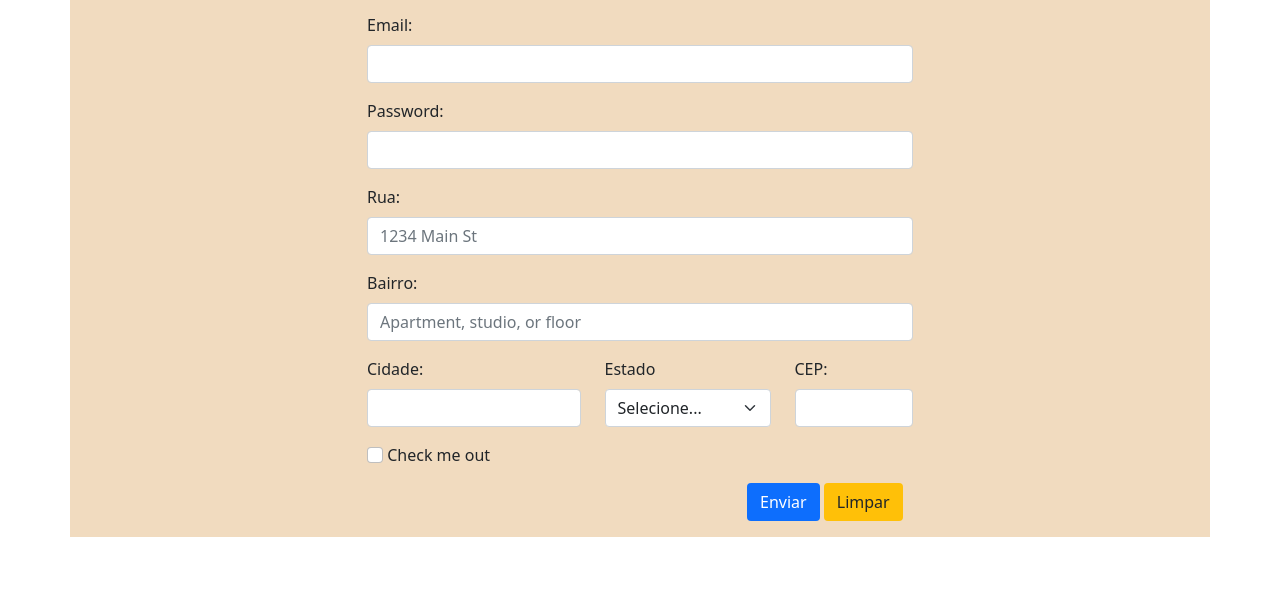
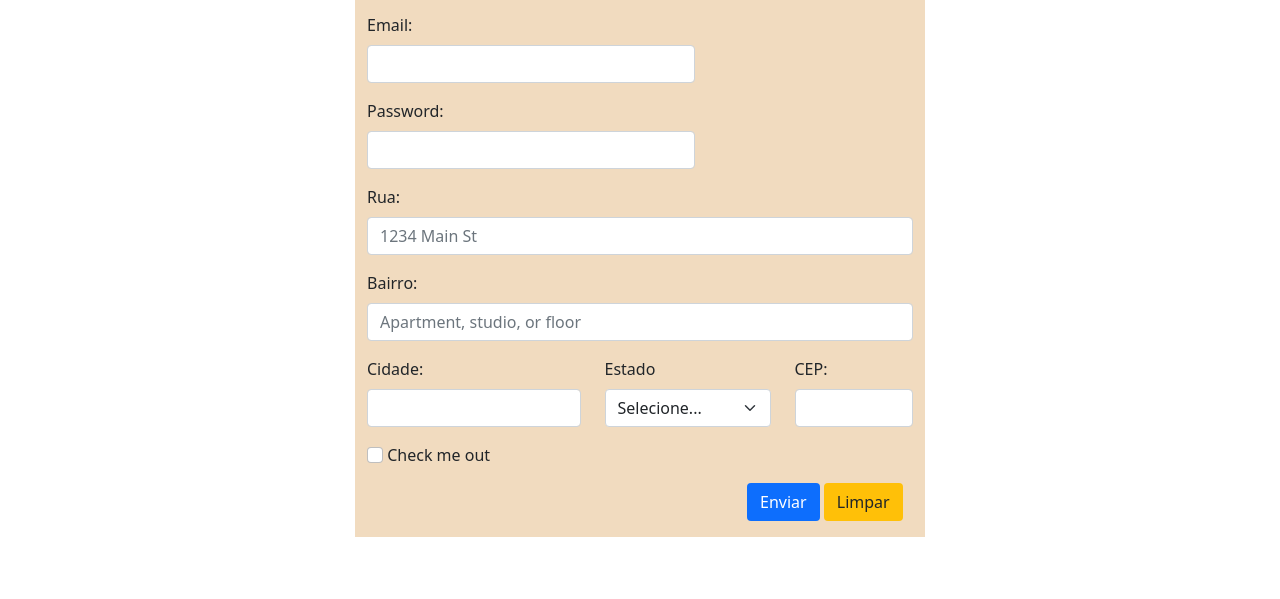
Before and after one commit to Nilson-Rodrigues/desenvolvimento-web, a plain HTML site: page formulario/index.html in a window 1280 px wide. Shown: the part 201-800 px from the top of the page. Drawn offline with Linux system fonts and the light colour scheme.

Commit message:
Add files via upload

```diff
--- a/formulario/CSS/styles.css
+++ b/formulario/CSS/styles.css
@@ -8,3 +8,12 @@
 .btn-limpar{
     background-color: #ffc008;
 }
+#nome{
+    width: 80%;
+}
+#email{
+    width: 60%;
+}
+#senha{
+    width: 60%;
+}
--- a/formulario/index.html
+++ b/formulario/index.html
@@ -11,8 +11,8 @@
 
 <body>
     <div class="container mt-5">
-        <div class="row justify-content-center" id="formulario">
-            <div class="col-md-6">
+        <div class="row justify-content-center">
+            <div class="col-md-6" id="formulario">
                 <div class="text-center mb-3 mt-3">
                     <h1>Cadastro de Usuário</h1>
                 </div>
```
